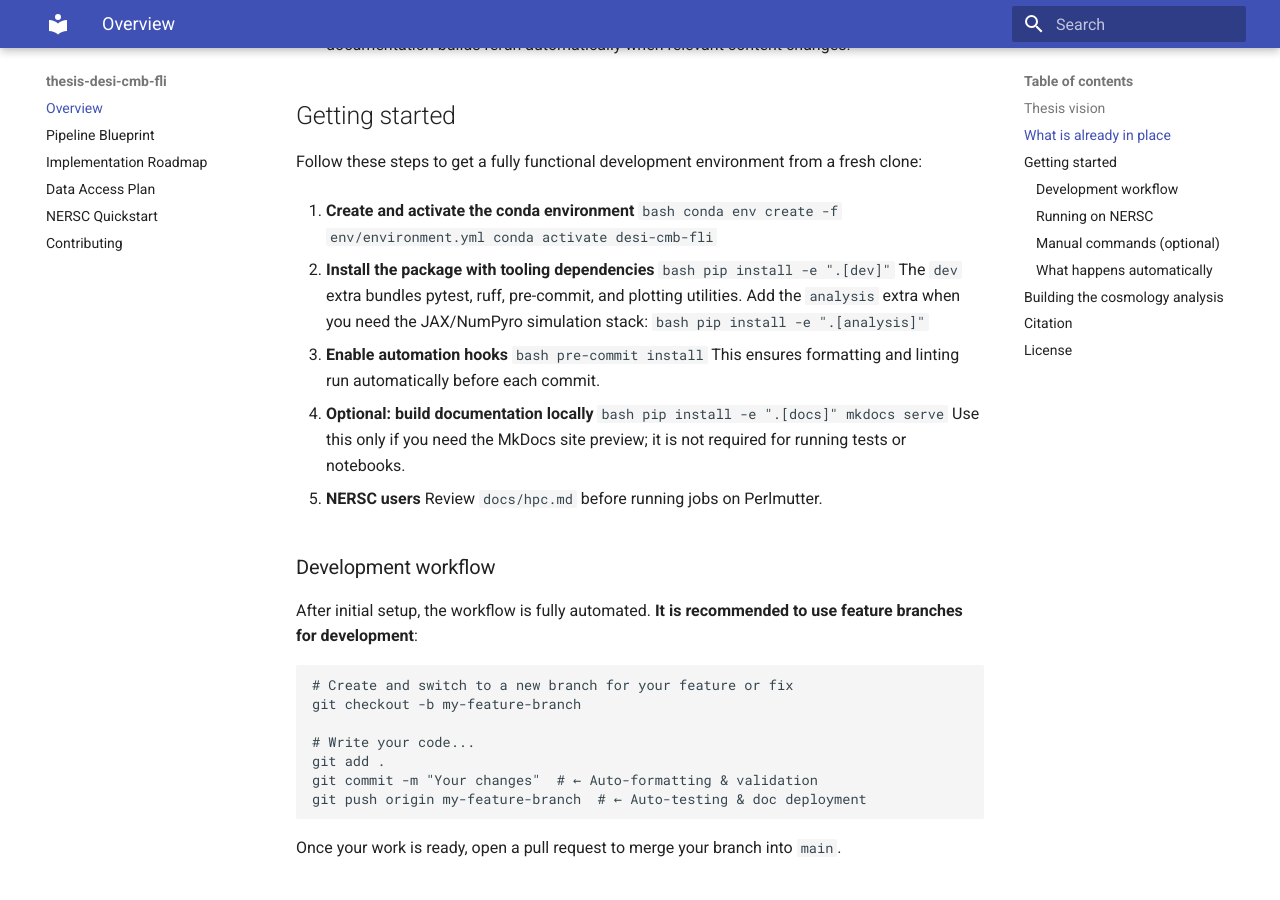
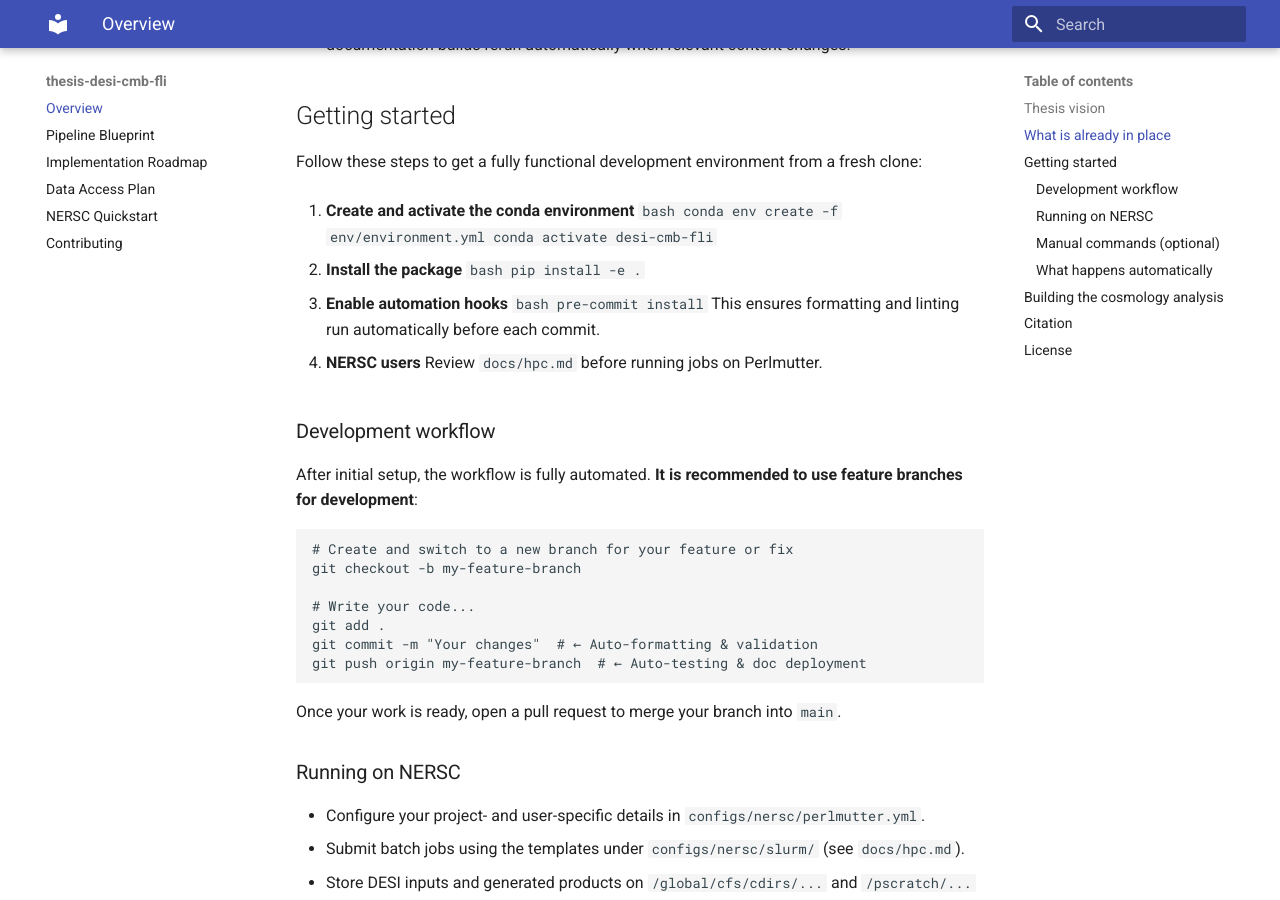
Before and after one commit to Joletaxi19/thesis-desi-cmb-fli, an MkDocs documentation site: the page built from docs/index.md, in a window 1280 px wide and 900 px high, scrolled down 779 px. Built offline with MkDocs 1.6.1 and Material for MkDocs 9.7.7, drawn with Linux system fonts in a browser that asks for light colours.

Commit message:
corrections

````diff
--- a/README.md
+++ b/README.md
@@ -34,14 +34,9 @@ Follow these steps to get a fully functional development environment from a fres
   conda activate desi-cmb-fli
   ```
 
-2. **Install the package with tooling dependencies**
+2. **Install the package**
   ```bash
-  pip install -e ".[dev]"
-  ```
-  The `dev` extra bundles pytest, ruff, pre-commit, and plotting utilities. Add the
-  `analysis` extra when you need the JAX/NumPyro simulation stack:
-  ```bash
-  pip install -e ".[analysis]"
+  pip install -e .
   ```
 
 3. **Enable automation hooks**
@@ -50,15 +45,8 @@ Follow these steps to get a fully functional development environment from a fres
   ```
   This ensures formatting and linting run automatically before each commit.
 
-4. **Optional: build documentation locally**
-  ```bash
-  pip install -e ".[docs]"
-  mkdocs serve
-  ```
-  Use this only if you need the MkDocs site preview; it is not required for running tests or notebooks.
-
-  5. **NERSC users**
-    Review `docs/hpc.md` before running jobs on Perlmutter.
+4. **NERSC users**
+  Review `docs/hpc.md` before running jobs on Perlmutter.
 
 ### Development workflow
 After initial setup, the workflow is fully automated. **It is recommended to use feature branches for development**:
````
Also changed, not shown: docs/hpc.md (+6 -2 lines), 3 other files.
